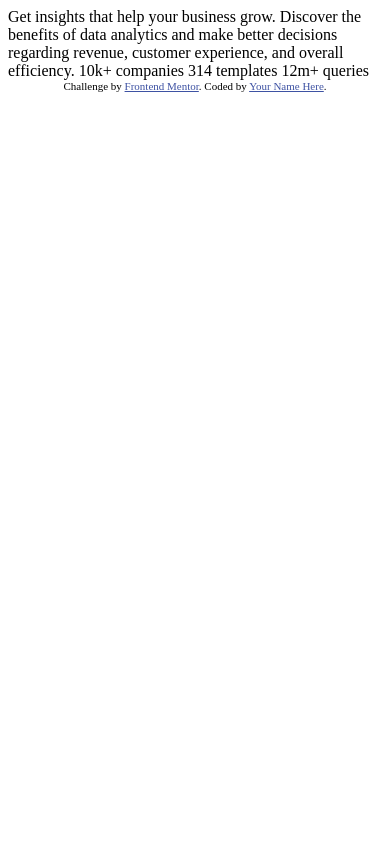
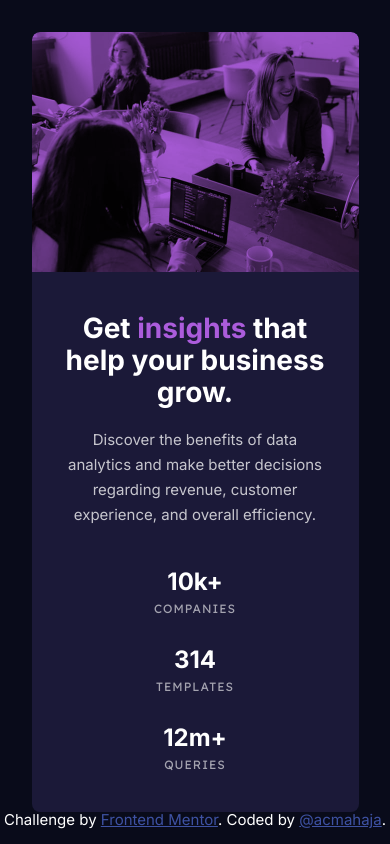
Before and after one commit to acmahaja/stats-preview-card-component, a plain HTML site: page index.html in a window 390 px wide. Drawn offline with Linux system fonts and the light colour scheme.

Commit message:
Completed mobile display

```diff
--- a/index.html
+++ b/index.html
@@ -1,33 +1,51 @@
 <!DOCTYPE html>
 <html lang="en">
   <head>
-  <meta charset="UTF-8">
-  <meta name="viewport" content="width=device-width, initial-scale=1.0"> <!-- displays site properly based on user's device -->
+    <meta charset="UTF-8" />
+    <meta name="viewport" content="width=device-width, initial-scale=1.0" />
+    <!-- displays site properly based on user's device -->
 
-  <link rel="icon" type="image/png" sizes="32x32" href="./images/favicon-32x32.png">
+    <link
+      rel="icon"
+      type="image/png"
+      sizes="32x32"
+      href="./images/favicon-32x32.png"
+    />
 
     <title>Frontend Mentor | Stats preview card component</title>
-
-  <!-- Feel free to remove these styles or customise in your own stylesheet 👍 -->
-  <style>
-    .attribution { font-size: 11px; text-align: center; }
-    .attribution a { color: hsl(228, 45%, 44%); }
-  </style>
+    <link rel="stylesheet" href="style.css" />
   </head>
   <body>
-
-  Get insights that help your business grow.
-
-  Discover the benefits of data analytics and make better decisions regarding revenue, customer
-  experience, and overall efficiency.
-
-  10k+ companies
-  314 templates
-  12m+ queries
+    <div id="content">
+      <div id="image" class="overlay"></div>
+      <div id="information">
+        <h1>Get <b>insights</b> that help your business grow.</h1>
+        <h3>
+          Discover the benefits of data analytics and make better decisions
+          regarding revenue, customer experience, and overall efficiency.
+        </h3>
+        <div id="stats">
+          <div class="stat">
+            <div class="number">10k+</div>
+            <div class="description">companies</div>
+          </div>
+          <div class="stat center-stat">
+            <div class="number">314</div>
+            <div class="description">templates</div>
+          </div>
+          <div class="stat">
+            <div class="number">12m+</div>
+            <div class="description">queries</div>
+          </div>
+        </div>
+      </div>
+    </div>
 
     <div class="attribution">
-    Challenge by <a href="https://www.frontendmentor.io?ref=challenge" target="_blank">Frontend Mentor</a>.
-    Coded by <a href="#">Your Name Here</a>.
+      Challenge by
+      <a href="https://www.frontendmentor.io?ref=challenge" target="_blank"
+        >Frontend Mentor</a
+      >. Coded by <a href="https://www.acmahaja.com">@acmahaja</a>.
     </div>
   </body>
 </html>
--- /dev/null
+++ b/style.css
@@ -0,0 +1,145 @@
+@import url("https://fonts.googleapis.com/css2?family=Inter:wght@400;700&family=Lexend+Deca&display=swap");
+
+:root {
+  --White: hsl(0, 0%, 100%);
+  --Very-dark-blue: hsl(233, 47%, 7%);
+  --Dark-desaturated-blue: hsl(244, 38%, 16%);
+  --Soft-violet: hsl(277, 64%, 61%);
+}
+
+html,
+body {
+  margin: 0;
+  padding: 0;
+  font-family: "Inter", sans-serif;
+  /* font-family: 'Lexend Deca', sans-serif; */
+  background-color: var(--Very-dark-blue);
+  height: 100vh;
+  width: 100vw;
+  display: flex;
+  align-items: center;
+  justify-content: center;
+}
+
+#content {
+  width: 327px;
+  height: 780px;
+  display: flex;
+  flex-direction: column;
+  align-items: center;
+  justify-content: flex-start;
+  border-radius: 8px;
+  overflow: hidden;
+  background: hsl(244, 38%, 16%);
+}
+
+#image {
+  width: 100%;
+  min-height: 240px;
+
+  background-color: #ab5cdb;
+  background-image: url("images/image-header-mobile.jpg");
+  background-position: center;
+  background-size: cover;
+  background-repeat: no-repeat;
+  background-blend-mode: multiply;
+  border-radius: 8px 8px 0 0;
+}
+
+#information {
+  width: 100%;
+  height: calc(100% - 240px);
+  padding: 32px 31px;
+  -moz-box-sizing: border-box;
+  -webkit-box-sizing: border-box;
+  box-sizing: border-box;
+  text-align: center;
+  margin-bottom: 16px;
+}
+
+#information h1 {
+  font-family: "Inter";
+  font-style: normal;
+  font-weight: 700;
+  font-size: 28px;
+  line-height: 32px;
+  text-align: center;
+  color: #ffffff;
+  margin-top: 8px;
+}
+
+#information h1 b {
+  color: #ab5cdb;
+}
+
+#information h3 {
+  width: 100%;
+  font-family: "Inter";
+  font-style: normal;
+  font-weight: 400;
+  font-size: 15px;
+  line-height: 25px;
+  text-align: center;
+  color: #ffffff;
+  mix-blend-mode: normal;
+  opacity: 0.75;
+  margin-bottom: 40px;
+}
+
+#information #stats {
+  width: 100%;
+  height: fit-content;
+  display: flex;
+  flex-direction: column;
+  justify-content: flex-start;
+  align-items: center;
+}
+
+.stat .number {
+  font-family: "Inter";
+  font-style: normal;
+  font-weight: 700;
+  font-size: 24px;
+  line-height: 29px;
+  /* identical to box height */
+
+  text-align: center;
+
+  color: #ffffff;
+}
+
+.stat .description {
+  font-family: "Lexend Deca";
+  font-style: normal;
+  font-weight: 400;
+  font-size: 12px;
+  line-height: 25px;
+  /* identical to box height, or 208% */
+
+  text-align: center;
+  letter-spacing: 1px;
+  text-transform: uppercase;
+
+  color: #ffffff;
+
+  mix-blend-mode: normal;
+  opacity: 0.6;
+}
+
+.center-stat {
+  margin: 24px 0px;
+}
+
+.attribution {
+  font-size: 15px;
+  text-align: center;
+  color: var(--White);
+  position: absolute;
+  bottom: 0;
+  padding-bottom: 1em;
+  width: 100%;
+  font-weight: 400;
+}
+.attribution a {
+  color: hsl(228, 45%, 44%);
+}
```
Lines whose indentation alone changed are shown as unchanged.
